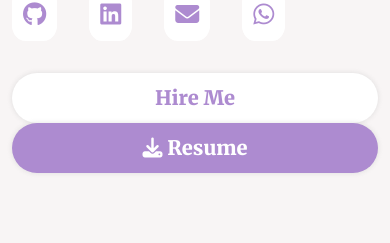
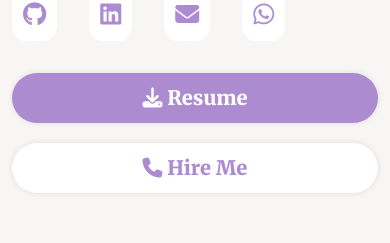
Before and after one commit to Keerthan-Shetty/Keerthan-Shetty-Portfolio, a React (Create React App) app: page / in a window 390 px wide. Shown: the part 596-839 px from the top of the page. Built offline with nearby package versions, Linux system fonts and the light colour scheme.

Commit message:
pushing some changes

```diff
--- a/src/Components/Home/Profile/profile.css
+++ b/src/Components/Home/Profile/profile.css
@@ -51,6 +51,9 @@
     .profile .row{
         flex-direction: column-reverse;
     }
+    .profile .row-z{
+        flex-direction: row-reverse;
+    }
 }
 .social-icon ul{
     display: flex;
@@ -102,7 +105,6 @@
     color: #fff;
     text-decoration: none;
 }
-
 .button1:hover, .button2:hover{
     transform: translateY(-8px);
 }
--- a/src/Components/Home/Profile/profile.js
+++ b/src/Components/Home/Profile/profile.js
@@ -34,12 +34,12 @@ const Profile = () => {
                         </div>
                         <br/>
                         <div className='two-button'>
-                          <Row>
+                          <Row className='row-z'>
                           <div className='col-lg-6 col-md-12 col-sm-12'>
                             <button className='button1'><a href={file} download='Keerthan_shetty-resume.pdf'><i class="fa-solid fa-download"></i>  Resume</a></button>
                             </div>
                             <div className='col-lg-6 col-md-12 col-sm-12'>
-                            <button className='button2'><a href='tel:8680960260'>Hire Me</a> </button>
+                            <button className='button2'><a href='tel:8680960260'><i class="fa-solid fa-phone"></i> Hire Me</a> </button>
                             </div>
                             </Row>
                         </div>
```
